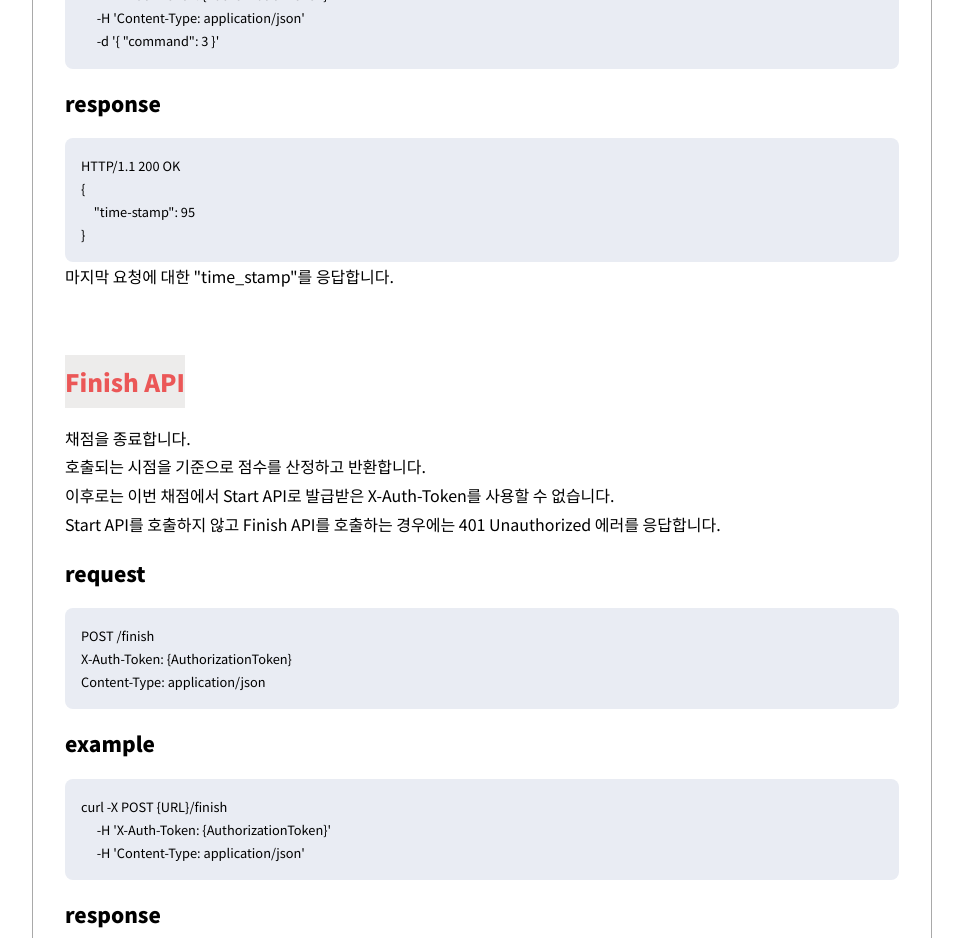
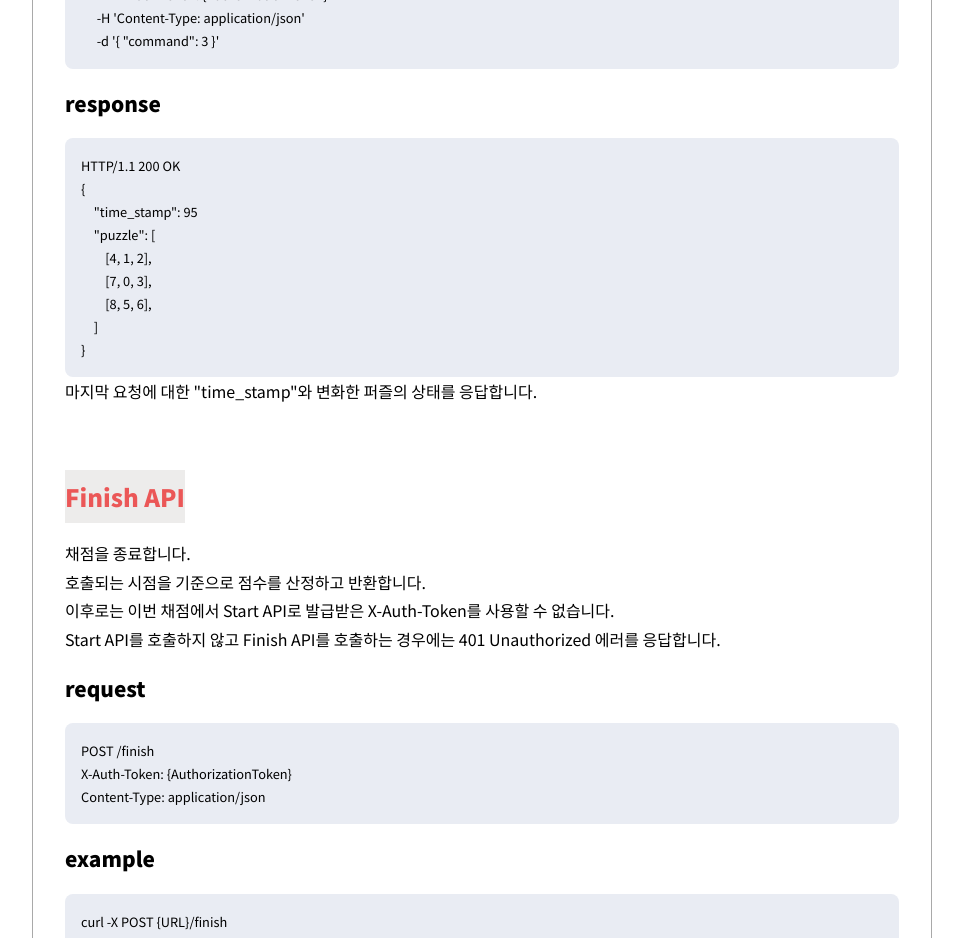
Before and after one commit to INHA-A-star/astar-react, a React (Create React App) app: page /problem in a window 1280 px wide. Shown: the part 5380-6318 px from the top of the page, without its empty margins (158-1121 px from the left). Built offline with nearby package versions, Linux system fonts and the light colour scheme.

Commit message:
API 문서 오류 정정

```diff
--- a/package.json
+++ b/package.json
@@ -9,7 +9,6 @@
     "@testing-library/react": "^11.2.7",
     "@testing-library/user-event": "^12.8.3",
     "axios": "^0.24.0",
-    "http-proxy-middleware": "^0.19.1",
     "react": "^17.0.2",
     "react-dom": "^17.0.2",
     "react-router-dom": "^5.3.0",
--- a/src/views/problem/ApiPage.jsx
+++ b/src/views/problem/ApiPage.jsx
@@ -341,10 +341,15 @@ function ApiPage() {
         <NoteContent>
           HTTP/1.1 200 OK<br/>
           {'{'} <br/>
-          &emsp;"time-stamp": 95<br/>
+          &emsp;"time_stamp": 95<br/>
+          &emsp;"puzzle": [<br/>
+          &emsp;&nbsp;&nbsp;&nbsp;&nbsp;[4, 1, 2],<br/>
+          &emsp;&nbsp;&nbsp;&nbsp;&nbsp;[7, 0, 3],<br/>
+          &emsp;&nbsp;&nbsp;&nbsp;&nbsp;[8, 5, 6],<br/>
+          &emsp;]<br/>
           {'}'}
         </NoteContent>
-        <p>마지막 요청에 대한 "time_stamp"를 응답합니다.</p>
+        <p>마지막 요청에 대한 "time_stamp"와 변화한 퍼즐의 상태를 응답합니다.</p>
 
         <ApiSubTitle title="Finish API"/>
         <p>
--- a/src/views/problem/ResultPage.jsx
+++ b/src/views/problem/ResultPage.jsx
@@ -22,6 +22,7 @@ const Form = styled.form`
       z-index: -1;
       background-color: white;
       color: #c2c0c0;
+      user-select: none;
 
       transition: all 300ms ease-in;
     }
```
Also changed, not shown: 1 other file (tests, documents, lock files or other folders).
